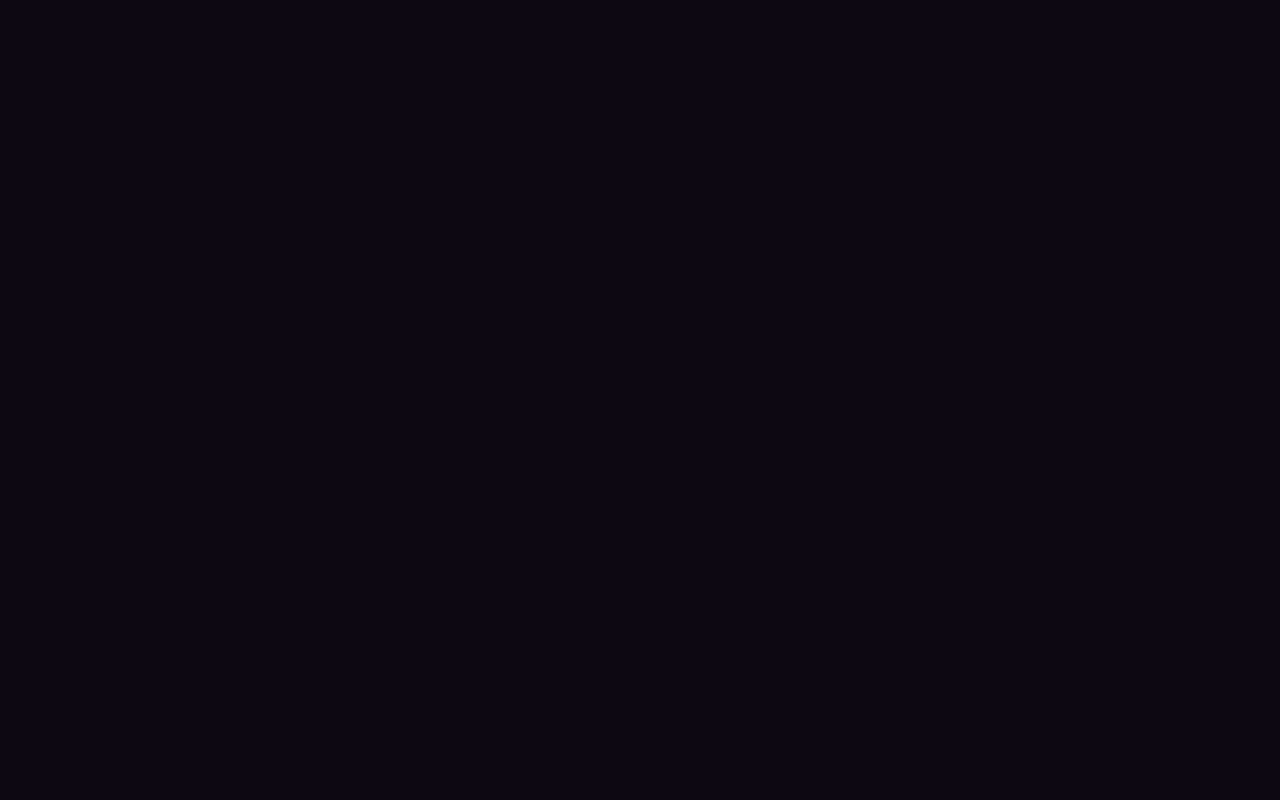
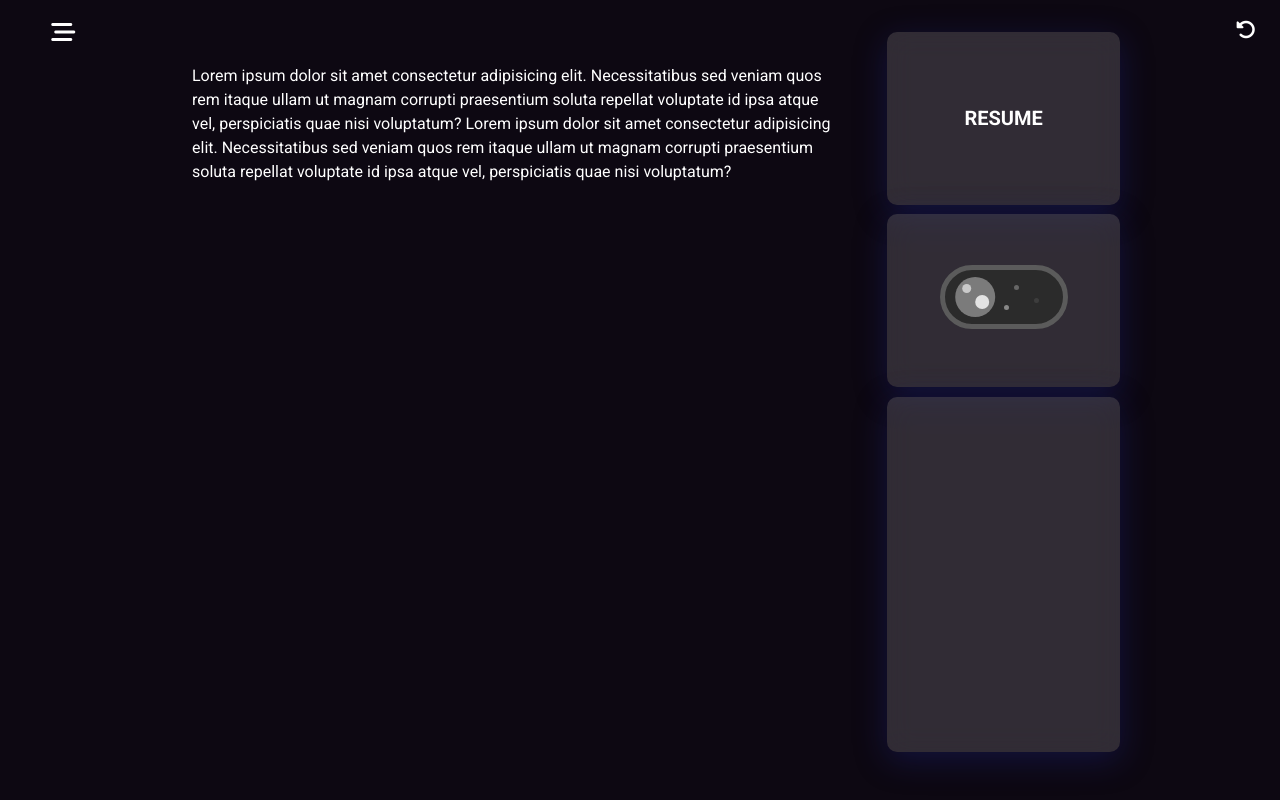
Before and after one commit to Yogeshwar-CM/Portfolio, a React (Vite) app: page /about in a window 1280 px wide. Before the commit this address had no page. Built offline with nearby package versions, Linux system fonts and the light colour scheme.

Commit message:
About page

```diff
--- a/src/App.jsx
+++ b/src/App.jsx
@@ -2,6 +2,7 @@ import React from "react";
 import { BrowserRouter, Routes, Route } from "react-router-dom";
 import Contact from "./pages/Contact.jsx";
 import Home from "./pages/Home.jsx";
+import About from "./pages/About.jsx";
 
 export default function App() {
   return (
@@ -9,6 +10,7 @@ export default function App() {
       <Routes>
         <Route path="/" element={<Home />} />
         <Route path="/contact" element={<Contact />} />
+        <Route path="/about" element={<About />} />
       </Routes>
     </BrowserRouter>
   );
--- /dev/null
+++ b/src/Pages/About.css
@@ -0,0 +1,27 @@
+.about-grid {
+  display: grid;
+  grid-template-rows: 1fr 1fr 1fr 1fr;
+  grid-template-columns: 1fr 1fr 1fr 1fr;
+  gap: 0.6rem;
+  grid-template-areas:
+    "main main main resume"
+    "main main main mode"
+    "main main main socials"
+    "main main main socials";
+  height: 90vh;
+  margin-top: 2rem;
+}
+.main-abt {
+  grid-area: main;
+  overflow-y: scroll;
+  padding: 2rem;
+}
+.resume {
+  grid-area: resume;
+}
+.mode {
+  grid-area: mode;
+}
+.socials {
+  grid-area: socials;
+}
--- /dev/null
+++ b/src/Pages/About.jsx
@@ -0,0 +1,46 @@
+import React from "react";
+import "./About.css";
+import Alert from "../components/Alert";
+import Animated from "./Animated";
+import { useNavigate } from "react-router";
+import Menu from "../components/Menu";
+import Resume from "../components/Resume";
+import Mode from "../components/Mode";
+
+export default function About() {
+  const nav = useNavigate();
+  return (
+    <>
+      <Alert />
+      <Menu />
+      <i
+        className="fa-solid fa-rotate-left cursor-pointer absolute text-xl top-3 right-4 pt-1 pr-2 hidden sm:block"
+        onClick={() => {
+          nav("/");
+        }}
+      ></i>
+      <Animated>
+        <div className="About">
+          <div className="about-grid">
+            <div className="main-abt">
+              Lorem ipsum dolor sit amet consectetur adipisicing elit.
+              Necessitatibus sed veniam quos rem itaque ullam ut magnam corrupti
+              praesentium soluta repellat voluptate id ipsa atque vel,
+              perspiciatis quae nisi voluptatum? Lorem ipsum dolor sit amet
+              consectetur adipisicing elit. Necessitatibus sed veniam quos rem
+              itaque ullam ut magnam corrupti praesentium soluta repellat
+              voluptate id ipsa atque vel, perspiciatis quae nisi voluptatum?
+            </div>
+            <div className="resume box">
+              <Resume />
+            </div>
+            <div className="mode box">
+              <Mode />
+            </div>
+            <div className="socials box"></div>
+          </div>
+        </div>
+      </Animated>
+    </>
+  );
+}
--- a/src/Pages/Home.jsx
+++ b/src/Pages/Home.jsx
@@ -127,12 +127,22 @@ const Home = () => {
               Hello There, I am <span className="name">Yogeshwar</span>
               <br /> FullStack Developer and Designer
             </div>
-            <div className="about-btn">
+            <div
+              className="about-btn"
+              onClick={() => {
+                navigate("/about");
+              }}
+            >
               <i className="fa-solid fa-arrow-right" id="abt-btn"></i>
               About Me
             </div>
           </div>
-          <div className="profile box">
+          <div
+            className="profile box"
+            onClick={() => {
+              navigate("/about");
+            }}
+          >
             <img src={profile} alt="profile picture" className="profile-pic" />
           </div>
           <div className="mode box">
--- a/src/index.css
+++ b/src/index.css
@@ -26,7 +26,7 @@ body {
 
 /* Box styles */
 .box {
-  background: rgba(30, 18, 46, 0.15);
+  background: rgba(255, 255, 255, 0.15);
   box-shadow: 0 8px 32px 0 rgba(31, 38, 135, 0.37);
   backdrop-filter: blur(13.5px);
   -webkit-backdrop-filter: blur(13.5px);
```
